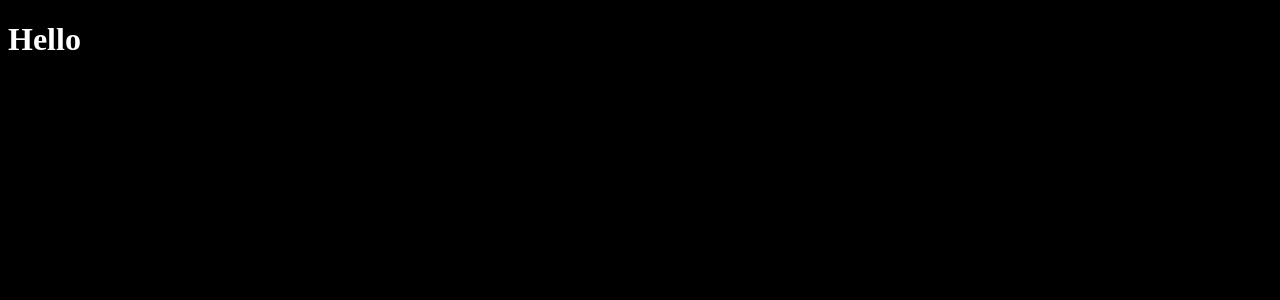
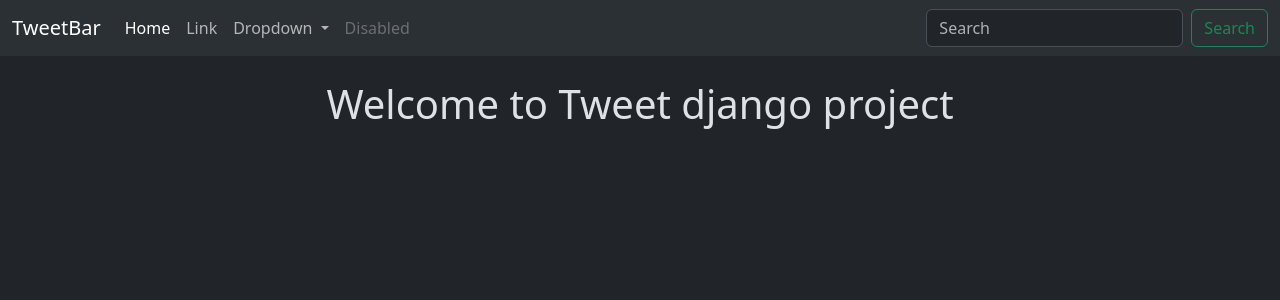
Before and after one commit to Hritik2816/Blogging_web_django, a Django app: page /tweet/ in a window 1280 px wide. Before the commit the part shown is almost empty. Shown: the top 300 px of the page. Run offline with Django 5.2, Linux system fonts and the light colour scheme.

Commit message:
layout and using bootstrap

```diff
--- /dev/null
+++ b/techfun/templates/layout.html
@@ -0,0 +1,57 @@
+{% load static %}
+
+<!DOCTYPE html>
+<html lang="en" data-bs-theme="dark">
+<head>
+  <meta charset="UTF-8">
+  <meta name="viewport" content="width=device-width, initial-scale=1.0">
+  <link href="https://cdn.jsdelivr.net/npm/bootstrap@5.3.3/dist/css/bootstrap.min.css" rel="stylesheet" integrity="sha384-QWTKZyjpPEjISv5WaRU9OFeRpok6YctnYmDr5pNlyT2bRjXh0JMhjY6hW+ALEwIH" crossorigin="anonymous">
+  <title>
+    {% block title %}
+    Django projects
+    {% endblock %}
+  </title>
+</head>
+<body>
+  <nav class="navbar navbar-expand-lg bg-body-tertiary">
+    <div class="container-fluid">
+      <a class="navbar-brand" href="#">TweetBar</a>
+      <button class="navbar-toggler" type="button" data-bs-toggle="collapse" data-bs-target="#navbarSupportedContent" aria-controls="navbarSupportedContent" aria-expanded="false" aria-label="Toggle navigation">
+        <span class="navbar-toggler-icon"></span>
+      </button>
+      <div class="collapse navbar-collapse" id="navbarSupportedContent">
+        <ul class="navbar-nav me-auto mb-2 mb-lg-0">
+          <li class="nav-item">
+            <a class="nav-link active" aria-current="page" href="#">Home</a>
+          </li>
+          <li class="nav-item">
+            <a class="nav-link" href="#">Link</a>
+          </li>
+          <li class="nav-item dropdown">
+            <a class="nav-link dropdown-toggle" href="#" role="button" data-bs-toggle="dropdown" aria-expanded="false">
+              Dropdown
+            </a>
+            <ul class="dropdown-menu">
+              <li><a class="dropdown-item" href="#">Action</a></li>
+              <li><a class="dropdown-item" href="#">Another action</a></li>
+              <li><hr class="dropdown-divider"></li>
+              <li><a class="dropdown-item" href="#">Something else here</a></li>
+            </ul>
+          </li>
+          <li class="nav-item">
+            <a class="nav-link disabled" aria-disabled="true">Disabled</a>
+          </li>
+        </ul>
+        <form class="d-flex" role="search">
+          <input class="form-control me-2" type="search" placeholder="Search" aria-label="Search">
+          <button class="btn btn-outline-success" type="submit">Search</button>
+        </form>
+      </div>
+    </div>
+  </nav>
+  <div class="container">
+    {% block content %}
+    {% endblock %}
+  </div>
+</body>
+</html>
--- a/techfun/tweet/templates/index.html
+++ b/techfun/tweet/templates/index.html
@@ -1,17 +1,9 @@
-<!DOCTYPE html>
-<html lang="en">
-<head>
-  <meta charset="UTF-8">
-  <meta name="viewport" content="width=device-width, initial-scale=1.0">
-  <title>Document</title>
-  <style>
-  body{
-    background-color: black;
-    color: white;
-  }
-  </style>
-</head>
-<body>
-  <h1>Hello</h1>
-</body>
-</html>
+{% extends "layout.html" %}
+
+{% block title %}
+Tweet
+{% endblock %}
+
+{% block content %}
+<h1 class="text-center mt-4">Welcome to Tweet django project</h1>
+{% endblock %}
```
